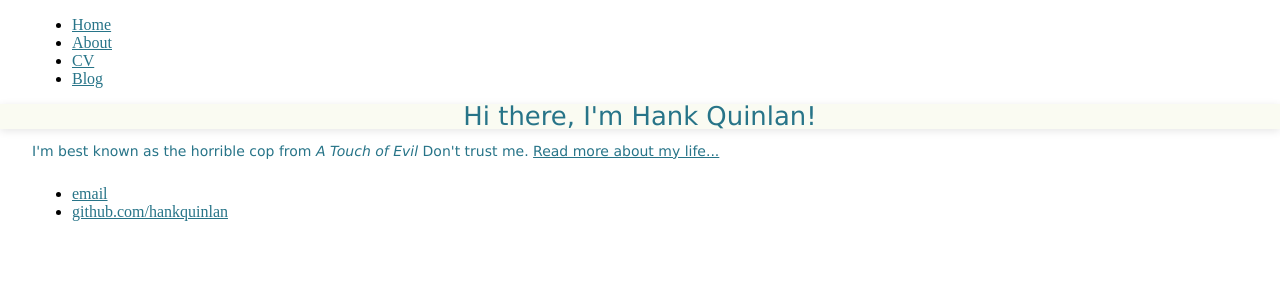
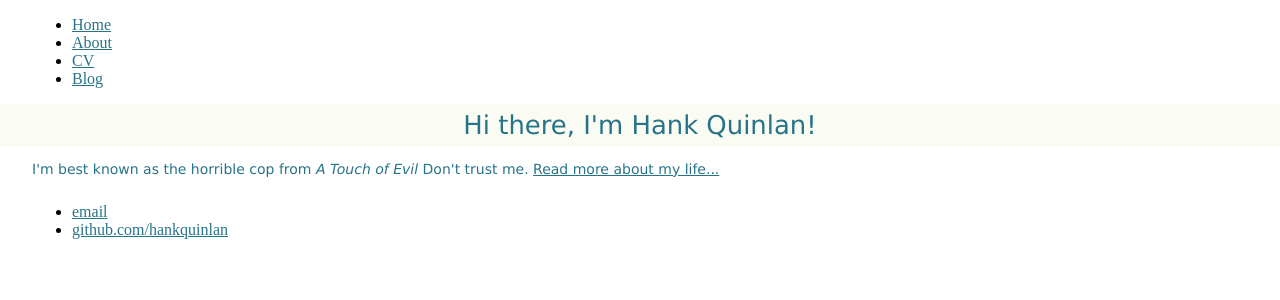
Before and after one commit to griffpatch/CPCYorkPP, a Jekyll site: the page built from index.htm, in a window 1280 px wide. Shown: the top 300 px of the page. Built offline with Jekyll 4.4.1, drawn with Linux system fonts in a browser that asks for light colours.

Commit message:
Update main.css

```diff
--- a/css/main.css
+++ b/css/main.css
@@ -20,9 +20,9 @@ h1 {
 	font-size: 1.85em;
 	font-weight: 300;
 	text-align: center;
-	box-shadow: 0 2px 8px rgba(0,0,0,0.1);
+	/*box-shadow: 0 2px 8px rgba(0,0,0,0.1);*/
 	color: #277488;
-	padding: 0.15em;
+	padding: 0.5em;
 }
 
 h2 {
```
